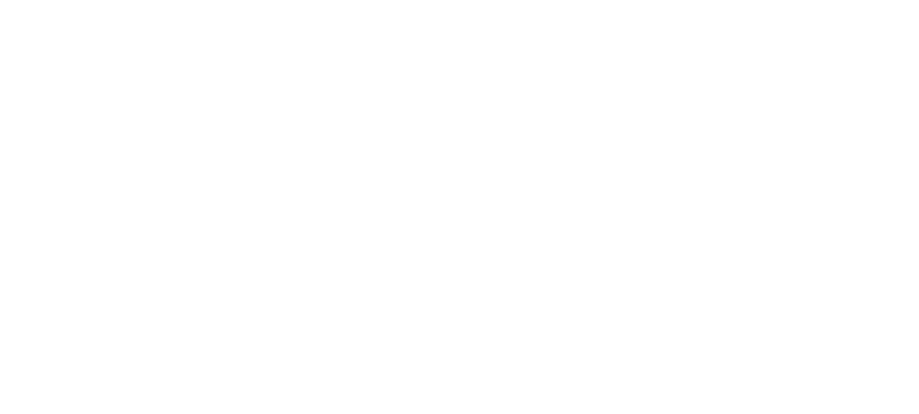
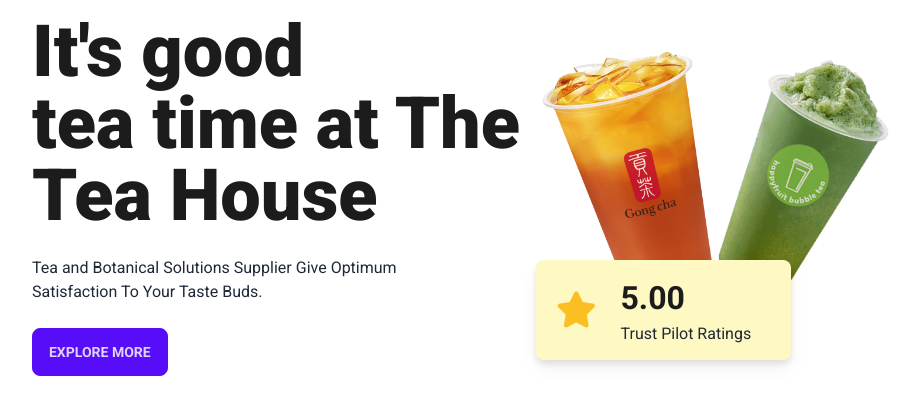
Before and after one commit to salmanpolok11/cooffe-house, a plain HTML site: page index.html in a window 1280 px wide. Shown: the whole page, without its empty margins (164-1083 px from the left). Drawn offline with nearby package versions, Linux system fonts and the light colour scheme.

Commit message:
added bannar section

```diff
--- a/index.html
+++ b/index.html
@@ -1,10 +1,13 @@
 <!DOCTYPE html>
-<html lang="en">
+<html lang="en" data-theme="light">
 
 <head>
   <meta charset="UTF-8">
   <meta name="viewport" content="width=device-width, initial-scale=1.0">
-  <title>Document</title>
+  <title>Coffe House</title>
+
+  <!-- Font-awesome link -->
+  <link rel="stylesheet" href="https://cdnjs.cloudflare.com/ajax/libs/font-awesome/6.4.0/css/all.min.css" integrity="sha512-iecdLmaskl7CVkqkXNQ/ZH/XLlvWZOJyj7Yy7tcenmpD1ypASozpmT/E0iPtmFIB46ZmdtAc9eNBvH0H/ZpiBw==" crossorigin="anonymous" referrerpolicy="no-referrer" />
 
   <!-- font link -->
   <link rel="preconnect" href="https://fonts.googleapis.com">
@@ -16,6 +19,18 @@
   <link href="https://cdn.jsdelivr.net/npm/daisyui@3.3.1/dist/full.css" rel="stylesheet" type="text/css" />
   <script src="https://cdn.tailwindcss.com"></script>
 
+  <script>
+    tailwind.config = {
+      theme: {
+        extend: {
+          colors: {
+            clifford: '#da373d',
+            primary:'#1C1C1C',
+          }
+        }
+      }
+    }
+  </script>
 
 
   <style>
@@ -31,6 +46,46 @@
 
 <body class="font-manrope">
 
+
+  <header class="containar mr-auto">
+    <div class="hero max-h-screen ">
+      <div class="hero-content flex-col lg:flex-row-reverse">
+
+        <div>
+          <img src="/images/banner.png" class="max-w-sm"/>
+
+            <div class="flex items-center -mt-16 gap-6 drop-shadow-lg
+            rounded-lg bg-yellow-100 p-5 w-[255px] h-[100px]">
+                 <div>
+                  <i class="fa-solid fa-star text-4xl text-amber-400 "></i>
+                 </div>
+                  <div>
+                     <h1 class="text-[#1C1C1C] font-bold font-[800px] text-[32px]">5.00</h1>
+                     <p>Trust Pilot Ratings</p>
+                  </div>
+            </div>
+
+        </div>
+
+        <div>
+          <h1 class="text-7xl font-extrabold text-[#1C1C1C]">
+            It's good <br>
+            tea time at The <br>
+            Tea House
+          </h1>
+          <p class="py-6">Tea and Botanical Solutions Supplier Give Optimum <br>
+             Satisfaction To Your Taste
+             Buds.</p>
+          <button class="btn btn-primary">Explore More</button>
+        </div>
+      </div>
+    </div>
+
+
+  </header>
+
+
+
 </body>
 
 </html>
```
